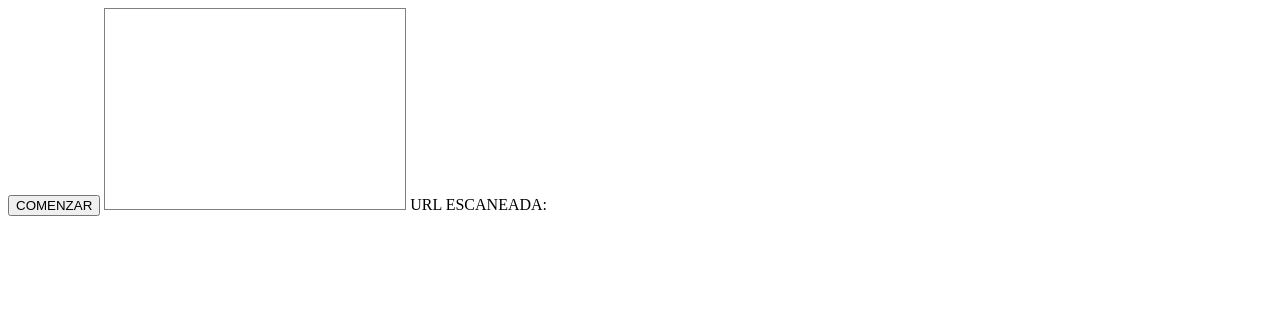
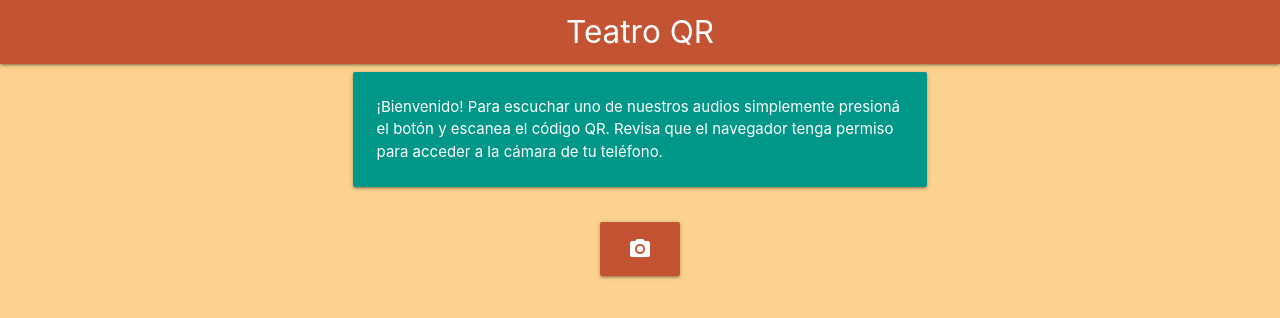
Before and after one commit to santichez/santichez, a plain HTML site: page index.html in a window 1280 px wide. Drawn offline with Linux system fonts and the light colour scheme.

Commit message:
Avances de estilo y escaneo

```diff
--- /dev/null
+++ b/css/teatro-qr.css
@@ -0,0 +1,33 @@
+html, body {
+    height: 100%;
+    margin: 0;
+}
+
+#lausan-wrapper {
+    min-height: 100%;
+    background-color: #fbd38e;
+}
+
+.lausan-color-bordo {
+    background-color: #c45333;
+}
+
+.btn-large.lausan-color-bordo:hover {
+    background-color: #873823;
+}
+
+.lausan-escaner-container {
+    text-align: center;
+}
+
+i.lausan-icono-camara {
+    margin-right: unset;
+}
+
+.lausan-video {
+    margin-top: 10px;
+    width: 100%;
+    height: calc(width * 1.33);
+    border: 5px solid #c45333;
+    border-radius: 30px;
+}
--- a/index.html
+++ b/index.html
@@ -10,6 +10,10 @@
     <meta name="apple-mobile-web-app-status-bar-style" content="black">
     <meta name="apple-mobile-web-app-title" content="TeatroQR">
     <link rel="apple-touch-icon" href="/images/icons/icon-152x152.png">
+    <link href="https://fonts.googleapis.com/icon?family=Material+Icons" rel="stylesheet">
+    <link type="text/css" rel="stylesheet" href="vendor/materialize/css/materialize.min.css"
+        media="screen,projection" />
+    <link type="text/css" rel="stylesheet" href="css/teatro-qr.css" media="screen,projection" />
 
     <link rel="manifest" href="/manifest.json">
     <script>
@@ -22,16 +26,54 @@
 </head>
 
 <body>
-    <div id="lausan-qr-escaner-web">
-
-        <button v-on:click="grabar">COMENZAR
-        </button>
-        <video id="video" width="300" height="200" style="border: 1px solid gray">
-        </video>
-        URL ESCANEADA: {{ urlEscaneada }}
+    <div id="lausan-wrapper">
+        <nav>
+            <div class="nav-wrapper lausan-color-bordo">
+                <a class="brand-logo center">Teatro QR</a>
+            </div>
+        </nav>
+        <div class="container">
+            <div class="row">
+                <div class="col s8 offset-s2">
+                    <div class="card-panel teal">
+                        <span class="white-text">
+                            ¡Bienvenido! Para escuchar uno de nuestros audios simplemente presioná
+                            el botón y escanea el código QR.
+                            Revisa que el navegador tenga permiso para acceder a la cámara de tu teléfono.
+                        </span>
+                    </div>
+                </div>
+            </div>
+            <div class="row">
+                <div class="col s4 offset-s4">
+                    <div id="lausan-qr-escaner-web" class="lausan-escaner-container">
+                        <a v-on:click="grabar" v-show="!camaraPrendida"
+                            class="waves-effect waves-light btn-large lausan-color-bordo">
+                            <i class="material-icons left lausan-icono-camara">camera_alt</i>
+                        </a>
+                        <div v-show="spinnerActivo" class="preloader-wrapper big active">
+                            <div class="spinner-layer spinner-red-only">
+                                <div class="circle-clipper left">
+                                    <div class="circle"></div>
+                                </div>
+                                <div class="gap-patch">
+                                    <div class="circle"></div>
+                                </div>
+                                <div class="circle-clipper right">
+                                    <div class="circle"></div>
+                                </div>
+                            </div>
+                        </div>
+                        <video v-show="camaraPrendida" id="video" class="lausan-video">
+                        </video>
+                    </div>
+                </div>
+            </div>
+        </div>
     </div>
 
     <script src="vendor/vue/vue.min.js" type="text/javascript"></script>
+    <script type="text/javascript" src="vendor/materialize/js/materialize.min.js"></script>
     <script src="https://unpkg.com/@zxing/library@latest" type="text/javascript"></script>
     <script src="js/app.js" type="text/javascript"></script>
 </body>
--- a/js/app.js
+++ b/js/app.js
@@ -1,25 +1,37 @@
 var app = new Vue({
     el: '#lausan-qr-escaner-web',
     data: {
-        urlEscaneada: ''
+        camaraPrendida: false,
+        spinnerActivo: false
     },
     methods: {
         grabar: function () {
+            var componente = this;
+            componente.camaraPrendida = true;
+            componente.spinnerActivo = true;
             const codeReader = new ZXing.BrowserQRCodeReader();
-            var dataComponente = this;
 
             codeReader
                 .listVideoInputDevices()
                 .then(videoInputDevices => {
-                    var idDispositivoSeleccionado = videoInputDevices.length > 1 ? videoInputDevices[1].deviceId : videoInputDevices[0].deviceId;
-                    codeReader
-                        .decodeOnceFromVideoDevice(idDispositivoSeleccionado, 'video')
-                        .then(result => {
-                            dataComponente.urlEscaneada = result.text;
-                        })
-                        .catch(err => console.error(err));
+                    if (videoInputDevices.length > 0) {
+                        var idDispositivoSeleccionado = videoInputDevices.length > 1 ? videoInputDevices[1].deviceId : videoInputDevices[0].deviceId;
+                        componente.spinnerActivo = false;
+                        codeReader
+                            .decodeOnceFromVideoDevice(idDispositivoSeleccionado, 'video')
+                            .then(result => {
+                                window.location.href = result.text;
+                            })
+                            .catch(() => {
+                                M.toast({ html: 'Error al escanear, por favor probá nuevamente' });
+                            });
+                    } else {
+                        M.toast({ html: 'No se encontró ninguna cámara disponible' });
+                    }
                 })
-                .catch(err => console.error(err));
+                .catch(() => {
+                    M.toast({ html: 'Error al iniciar escaneo, por favor probá nuevamente' });
+                });
         }
     }
 });
```
Also changed, not shown: vendor/materialize/css/materialize.min.css (added), vendor/materialize/js/materialize.min.js (added).
